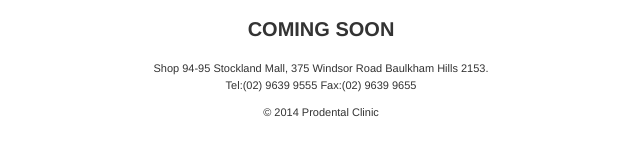
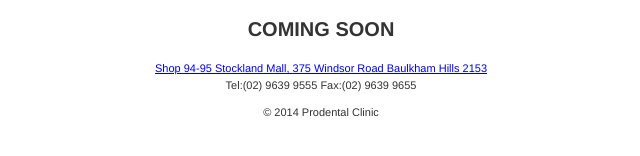
Before and after one commit to prodentalclinic/prodentalclinic.github.io, a plain HTML site: page index.html in a window 1280 px wide. Shown: the part 400-556 px from the top of the page, without its empty margins (319-959 px from the left). Drawn offline with Linux system fonts and the light colour scheme.

Commit message:
Icons update

```diff
--- a/index.html
+++ b/index.html
@@ -55,7 +55,7 @@ h2 { font-size: 20px; }
 	<div id="logo-box">
 		<h1><img src="logo.png" alt="Prodental Clinic" /></h1>
 		<h2><strong>COMING SOON</strong></h2>
-		<p>Shop 94-95 Stockland Mall, 375 Windsor Road Baulkham Hills 2153.<br>
+		<p><a href="https://goo.gl/maps/oJdt7">Shop 94-95 Stockland Mall, 375 Windsor Road Baulkham Hills 2153</a><br>
 		Tel:(02) 9639 9555 Fax:(02) 9639 9655</p>
 		<p class="copyright">&copy; <script>document.write(new Date().getFullYear())</script> Prodental Clinic</p>
 	</div><!-- /#logo-box -->
```
Also changed, not shown: assets/icons/apple-touch-icon-precomposed.png (added), assets/icons/email-signature.gif (added), assets/icons/email-signature.png (added), assets/icons/favicon.ico (added), assets/icons/logo-profile.png (added), assets/icons/logo.png (added), assets/icons/screenshot.png (added).
